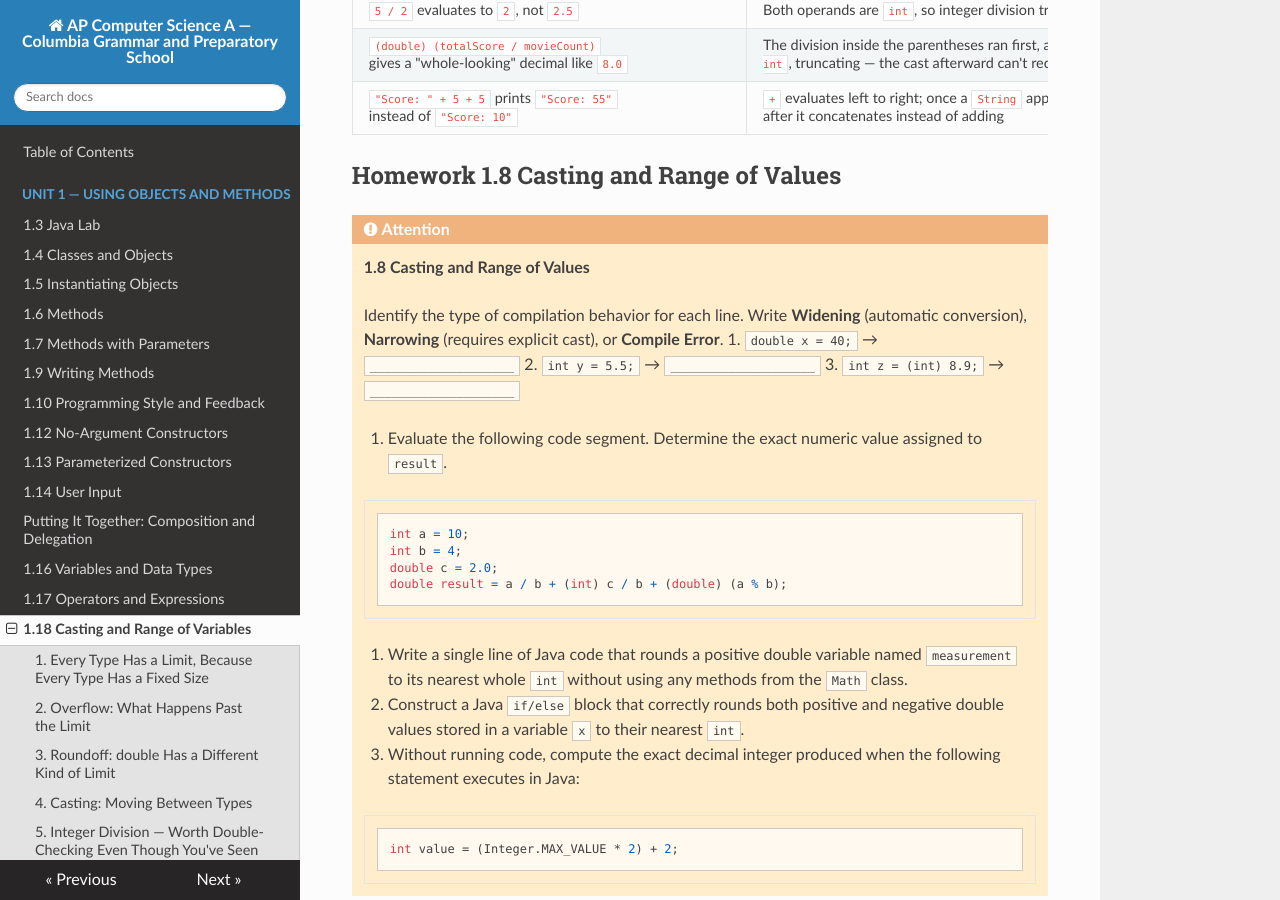
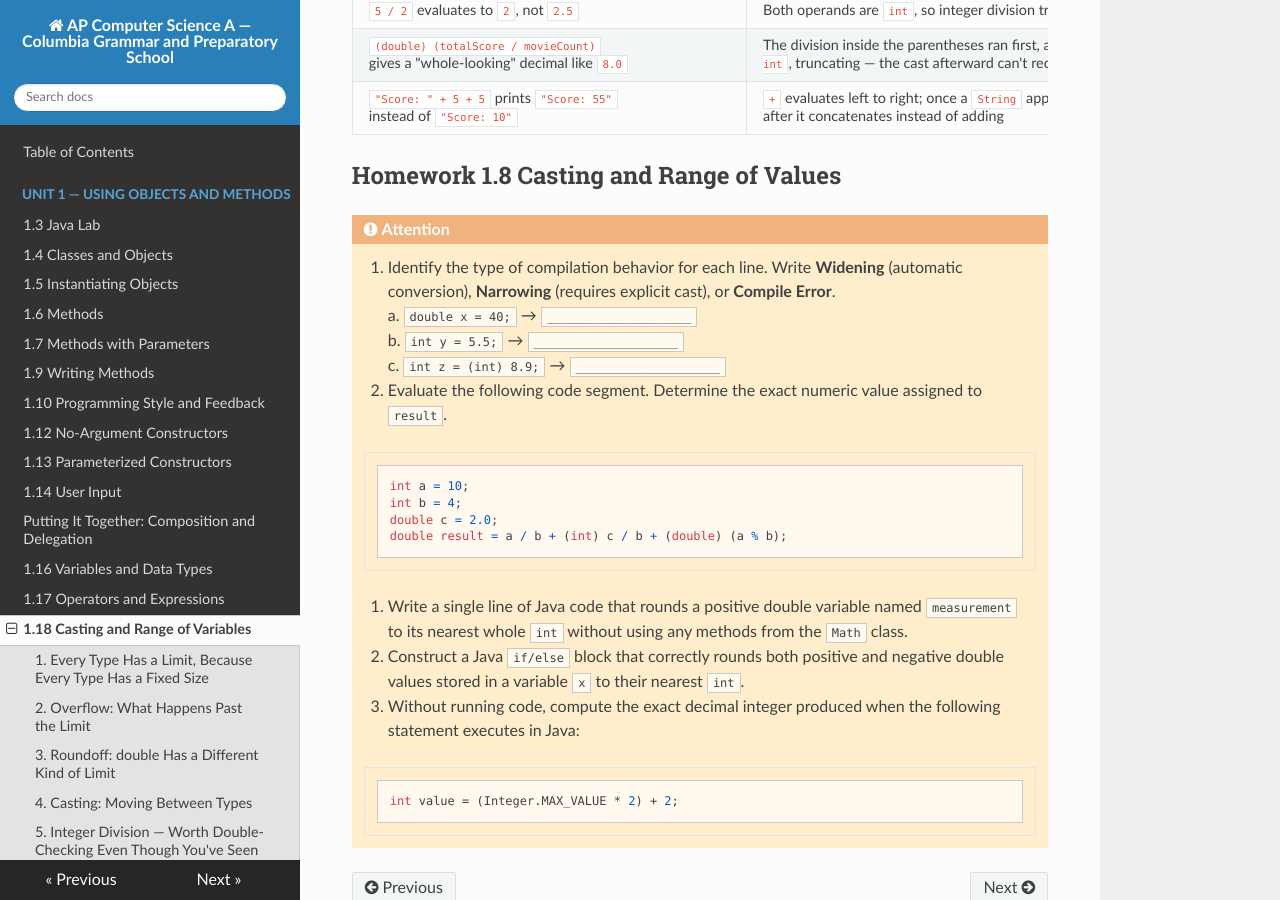
Before and after one commit to kjergens/apcsa-site, an MkDocs documentation site: the page built from docs/unit1/notes_18_casting_and_range_of_variables.md, in a window 1280 px wide and 900 px high, scrolled down 4049 px. Built offline with MkDocs 1.6.1, drawn with Linux system fonts in a browser that asks for light colours; nearby versions of some CDN libraries.

Commit message:
Revise homework questions on casting and range
Updated homework questions for clarity and numbering.

````diff
--- a/docs/unit1/notes_18_casting_and_range_of_variables.md
+++ b/docs/unit1/notes_18_casting_and_range_of_variables.md
@@ -134,14 +134,12 @@ Same three values, same operator, two different results — entirely because of
 
 !!! attention
 
-    **1.8 Casting and Range of Values**
+    1. Identify the type of compilation behavior for each line. Write **Widening** (automatic conversion), **Narrowing**   (requires explicit cast), or **Compile Error**.
+      <br>a. `double x = 40;` → `____________________`
+      <br>b.  `int y = 5.5;` → `____________________`
+      <br>c. `int z = (int) 8.9;` → `____________________`
 
-    Identify the type of compilation behavior for each line. Write **Widening** (automatic conversion), **Narrowing**   (requires explicit cast), or **Compile Error**.
-      1. `double x = 40;` → `____________________`
-      2.  `int y = 5.5;` → `____________________`
-      3. `int z = (int) 8.9;` → `____________________`
-
-    4. Evaluate the following code segment. Determine the exact numeric value assigned to `result`.
+    2. Evaluate the following code segment. Determine the exact numeric value assigned to `result`.
 
     ```java
     int a = 10;
````
Also changed, not shown: other parts of docs/unit1/notes_18_casting_and_range_of_variables.md (+3 -3 lines).
